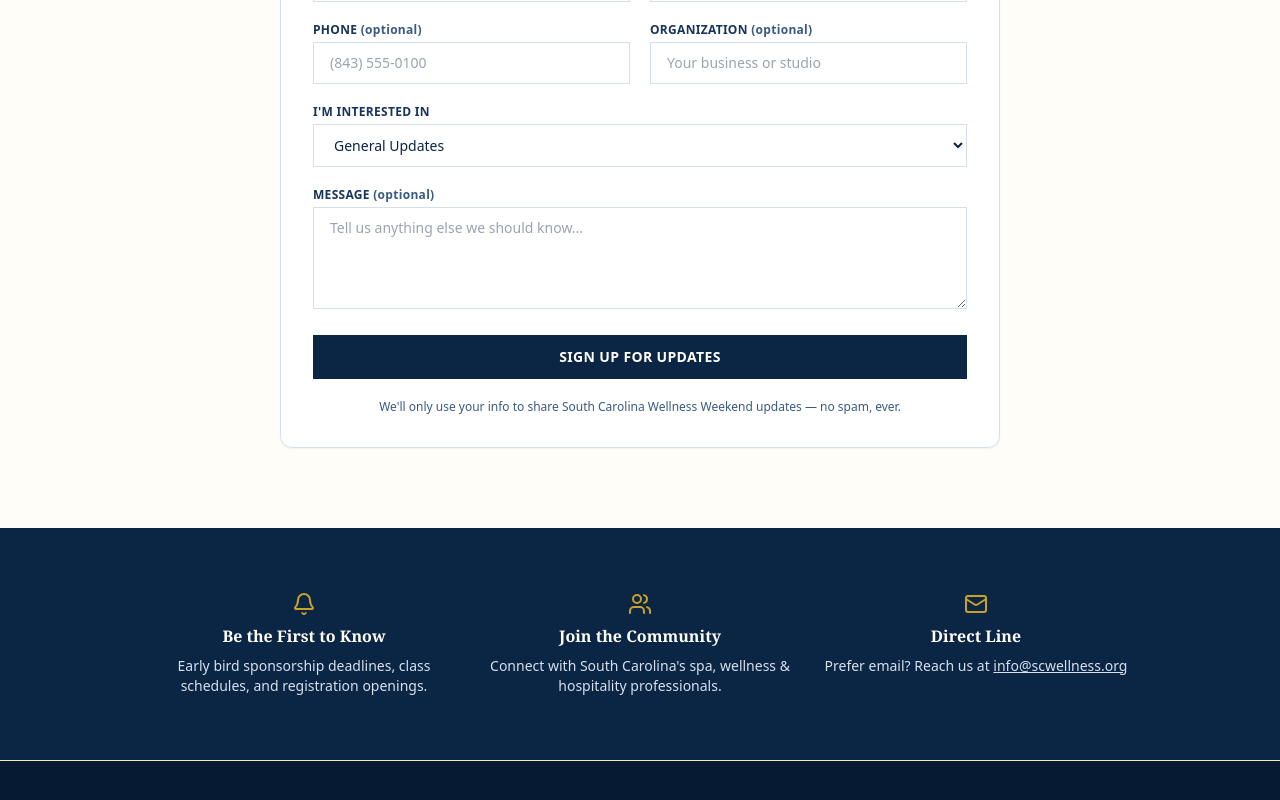
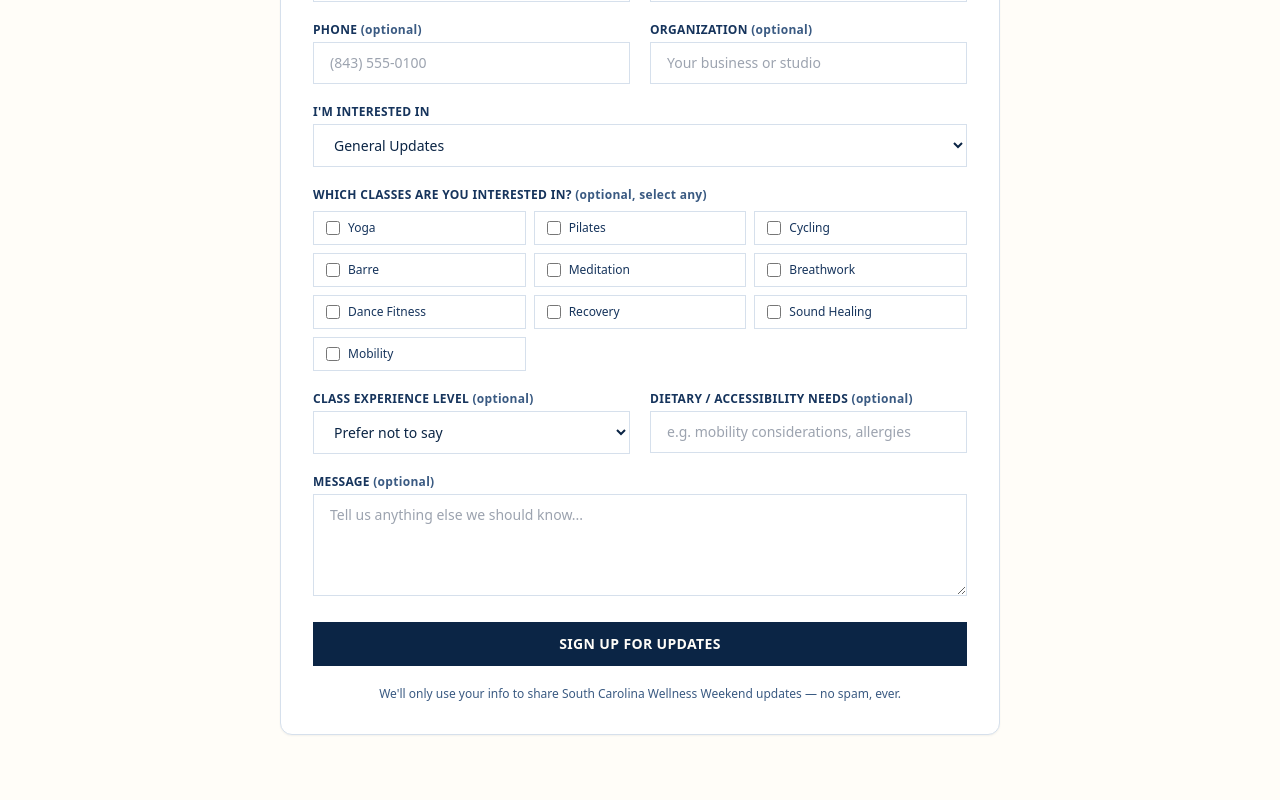
Before and after one commit to christopher776/world-wellness-weekend-sc, a Next.js app: page /rsvp in a window 1280 px wide. Shown: the part 544-1344 px from the top of the page. Built offline with nearby package versions, Linux system fonts and the light colour scheme.

Commit message:
Add class-interest sign-up fields to RSVP form with VIP ticket upsell after submission

```diff
--- a/app/api/rsvp/route.ts
+++ b/app/api/rsvp/route.ts
@@ -7,6 +7,9 @@ export interface RsvpPayload {
   phone?: string;
   organization?: string;
   interest?: string;
+  classInterests?: string[];
+  experienceLevel?: string;
+  accessibilityNotes?: string;
   message?: string;
   // Honeypot field — real visitors never see or fill this input. Any
   // value here means the submission came from a bot.
@@ -43,6 +46,10 @@ export async function POST(request: Request) {
     );
   }
 
+  const classInterests = Array.isArray(body.classInterests)
+    ? body.classInterests.filter(Boolean).join(", ")
+    : "";
+
   const mailgunApiKey = process.env.MAILGUN_API_KEY;
   const mailgunDomain = process.env.MAILGUN_DOMAIN || "mg.scwellness.org";
   // Supports a single address or a comma-separated list, e.g.
@@ -73,6 +80,9 @@ export async function POST(request: Request) {
         `Phone: ${body.phone ?? "-"}`,
         `Organization: ${body.organization ?? "-"}`,
         `Interest: ${body.interest ?? "-"}`,
+        `Class Interests: ${classInterests || "-"}`,
+        `Experience Level: ${body.experienceLevel ?? "-"}`,
+        `Accessibility / Dietary Notes: ${body.accessibilityNotes ?? "-"}`,
         `Message: ${body.message ?? "-"}`,
       ];
 
@@ -101,13 +111,14 @@ export async function POST(request: Request) {
   }
 
   // If a Google Sheets Apps Script webhook is configured, append the
-  // submission as a row for storage/record-keeping.
+  // submission as a row for storage/record-keeping. classInterests is
+  // flattened to a comma-separated string so it fits a single sheet cell.
   if (sheetsWebhookUrl) {
     try {
       await fetch(sheetsWebhookUrl, {
         method: "POST",
         headers: { "Content-Type": "application/json" },
-        body: JSON.stringify(body),
+        body: JSON.stringify({ ...body, classInterests }),
         redirect: "follow",
       });
     } catch (err) {
@@ -122,7 +133,7 @@ export async function POST(request: Request) {
       await fetch(ghlWebhookUrl, {
         method: "POST",
         headers: { "Content-Type": "application/json" },
-        body: JSON.stringify(body),
+        body: JSON.stringify({ ...body, classInterests }),
       });
     } catch (err) {
       console.error("GoHighLevel webhook failed:", err);
--- a/components/rsvp-form.tsx
+++ b/components/rsvp-form.tsx
@@ -1,7 +1,9 @@
 "use client";
 
 import { useState, FormEvent } from "react";
-import { Loader2, CheckCircle, AlertCircle } from "lucide-react";
+import { Loader2, CheckCircle, AlertCircle, Sparkles } from "lucide-react";
+import { wellnessClasses, vipTicket } from "@/lib/data";
+import { PaymentButton } from "@/components/payment-button";
 
 type Status = "idle" | "submitting" | "success" | "error";
 
@@ -14,12 +16,24 @@ export function RsvpForm() {
     phone: "",
     organization: "",
     interest: "General Updates",
+    classInterests: [] as string[],
+    experienceLevel: "",
+    accessibilityNotes: "",
     message: "",
     website: "", // honeypot — must stay empty
   });
 
-  function updateField(field: keyof typeof form, value: string) {
+  function updateField<K extends keyof typeof form>(field: K, value: (typeof form)[K]) {
     setForm((prev) => ({ ...prev, [field]: value }));
+  }
+
+  function toggleClassInterest(className: string) {
+    setForm((prev) => ({
+      ...prev,
+      classInterests: prev.classInterests.includes(className)
+        ? prev.classInterests.filter((c) => c !== className)
+        : [...prev.classInterests, className],
+    }));
   }
 
   async function handleSubmit(e: FormEvent<HTMLFormElement>) {
@@ -46,6 +60,9 @@ export function RsvpForm() {
         phone: "",
         organization: "",
         interest: "General Updates",
+        classInterests: [],
+        experienceLevel: "",
+        accessibilityNotes: "",
         message: "",
         website: "",
       });
@@ -59,6 +76,7 @@ export function RsvpForm() {
 
   if (status === "success") {
     return (
+      <div className="space-y-8">
         <div className="flex flex-col items-center gap-3 rounded-xl border border-gold-100 bg-white p-10 text-center">
           <CheckCircle className="h-8 w-8 text-gold-600" />
           <p className="font-serif text-xl font-bold text-navy-800">
@@ -66,7 +84,8 @@ export function RsvpForm() {
           </p>
           <p className="text-sm text-navy-600">
             Thanks for reaching out — we&apos;ll be in touch with updates about
-          South Carolina Wellness Weekend.
+            South Carolina Wellness Weekend, including class schedules that match your
+            interests.
           </p>
           <button
             onClick={() => setStatus("idle")}
@@ -74,6 +93,24 @@ export function RsvpForm() {
           >
             Submit another response
           </button>
+        </div>
+
+        {/* Enhancement option — VIP ticket upsell shown after a successful sign-up */}
+        <div className="rounded-xl border border-gold-400/40 bg-navy-800 p-8 text-center text-cream-100">
+          <Sparkles className="mx-auto mb-3 h-6 w-6 text-gold-400" />
+          <p className="text-xs font-semibold uppercase tracking-[0.25em] text-gold-400">
+            Want the Full Weekend Experience?
+          </p>
+          <h3 className="mt-2 font-serif text-2xl font-bold">VIP Experience</h3>
+          <p className="mx-auto mt-3 max-w-md text-sm text-navy-100">{vipTicket.description}</p>
+          <p className="mt-3 font-serif text-3xl font-bold text-gold-400">{vipTicket.price}</p>
+          <div className="mx-auto mt-6 max-w-xs">
+            <PaymentButton linkId={vipTicket.linkId} label="Reserve Your VIP Ticket" />
+          </div>
+          <p className="mt-3 text-xs text-navy-300">
+            Optional — your RSVP above is already confirmed either way.
+          </p>
+        </div>
       </div>
     );
   }
@@ -178,6 +215,67 @@ export function RsvpForm() {
       </div>
 
       <div>
+        <label className="mb-2 block text-xs font-semibold uppercase tracking-wide text-navy-600">
+          Which classes are you interested in?{" "}
+          <span className="normal-case text-navy-400">(optional, select any)</span>
+        </label>
+        <div className="grid grid-cols-2 gap-2 sm:grid-cols-3">
+          {wellnessClasses.map((c) => {
+            const checked = form.classInterests.includes(c);
+            return (
+              <label
+                key={c}
+                className={`flex cursor-pointer items-center gap-2 rounded-md border px-3 py-2 text-xs font-medium transition-colors ${
+                  checked
+                    ? "border-gold-500 bg-gold-50 text-navy-800"
+                    : "border-navy-100 text-navy-600 hover:border-gold-300"
+                }`}
+              >
+                <input
+                  type="checkbox"
+                  checked={checked}
+                  onChange={() => toggleClassInterest(c)}
+                  className="h-3.5 w-3.5 rounded border-navy-300 text-gold-600 focus:ring-gold-600"
+                />
+                {c}
+              </label>
+            );
+          })}
+        </div>
+      </div>
+
+      <div className="grid grid-cols-1 gap-5 sm:grid-cols-2">
+        <div>
+          <label className="mb-1 block text-xs font-semibold uppercase tracking-wide text-navy-600">
+            Class Experience Level <span className="normal-case text-navy-400">(optional)</span>
+          </label>
+          <select
+            value={form.experienceLevel}
+            onChange={(e) => updateField("experienceLevel", e.target.value)}
+            className="w-full rounded-md border border-navy-100 bg-white px-4 py-2.5 text-sm text-navy-800 focus:border-gold-600 focus:outline-none focus:ring-1 focus:ring-gold-600"
+          >
+            <option value="">Prefer not to say</option>
+            <option value="Beginner">Beginner</option>
+            <option value="Intermediate">Intermediate</option>
+            <option value="Advanced">Advanced</option>
+            <option value="Not Sure">Not Sure</option>
+          </select>
+        </div>
+        <div>
+          <label className="mb-1 block text-xs font-semibold uppercase tracking-wide text-navy-600">
+            Dietary / Accessibility Needs <span className="normal-case text-navy-400">(optional)</span>
+          </label>
+          <input
+            type="text"
+            value={form.accessibilityNotes}
+            onChange={(e) => updateField("accessibilityNotes", e.target.value)}
+            className="w-full rounded-md border border-navy-100 px-4 py-2.5 text-sm text-navy-800 focus:border-gold-600 focus:outline-none focus:ring-1 focus:ring-gold-600"
+            placeholder="e.g. mobility considerations, allergies"
+          />
+        </div>
+      </div>
+
+      <div>
         <label className="mb-1 block text-xs font-semibold uppercase tracking-wide text-navy-600">
           Message <span className="normal-case text-navy-400">(optional)</span>
         </label>
```
Also changed, not shown: 1 other file (tests, documents, lock files or other folders). Lines whose indentation alone changed are shown as unchanged.
